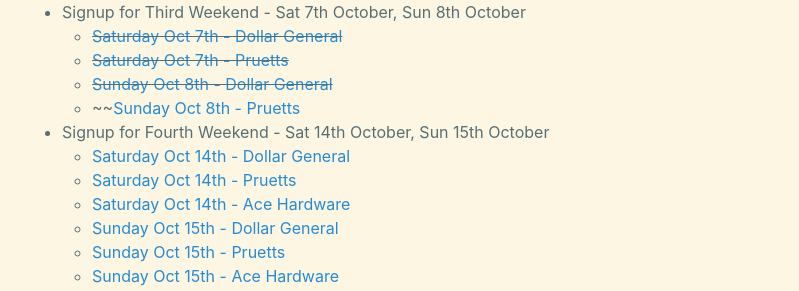
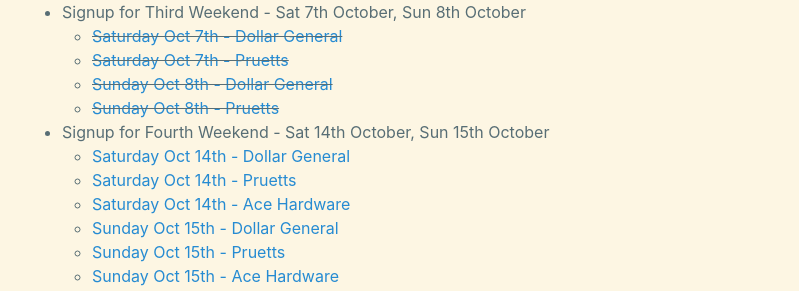
Before and after one commit to CodeJourneymen/scoutpiemaster, a Jekyll site: the page built from shownsell.md, in a window 1280 px wide and 900 px high, scrolled down 1020 px. Shown: the part 162-453 px from the top of the window, without its empty margins (238-1037 px from the left). Built offline with Jekyll 4.4.1, drawn with Linux system fonts in a browser that asks for light colours.

```diff
--- a/shownsell.md
+++ b/shownsell.md
@@ -42,7 +42,7 @@ All Signup Genius links for September/October 2023.
   - ~~[Saturday Oct 7th -  Dollar General](https://www.signupgenius.com/go/5080C4BAFAA29A2FA7-satoct2)~~
   - ~~[Saturday Oct 7th - Pruetts](https://www.signupgenius.com/go/5080C4BAFAA29A2FA7-satoct3)~~
   - ~~[Sunday Oct 8th -  Dollar General](https://www.signupgenius.com/go/5080C4BAFAA29A2FA7-satoct4)~~
-  - ~~[Sunday Oct 8th - Pruetts](https://www.signupgenius.com/go/5080C4BAFAA29A2FA7-satoct5)
+  - ~~[Sunday Oct 8th - Pruetts](https://www.signupgenius.com/go/5080C4BAFAA29A2FA7-satoct5)~~
 - Signup for Fourth Weekend - Sat 14th October, Sun 15th October
   - [Saturday Oct 14th -  Dollar General](https://www.signupgenius.com/go/5080C4BAFAA29A2FA7-satoct6)
   - [Saturday Oct 14th - Pruetts](https://www.signupgenius.com/go/5080C4BAFAA29A2FA7-satoct7)
```
